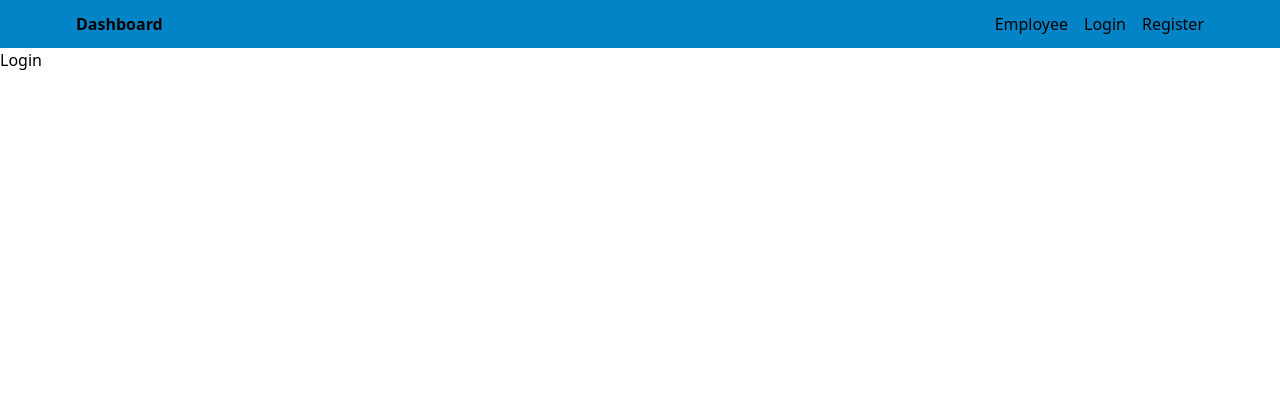
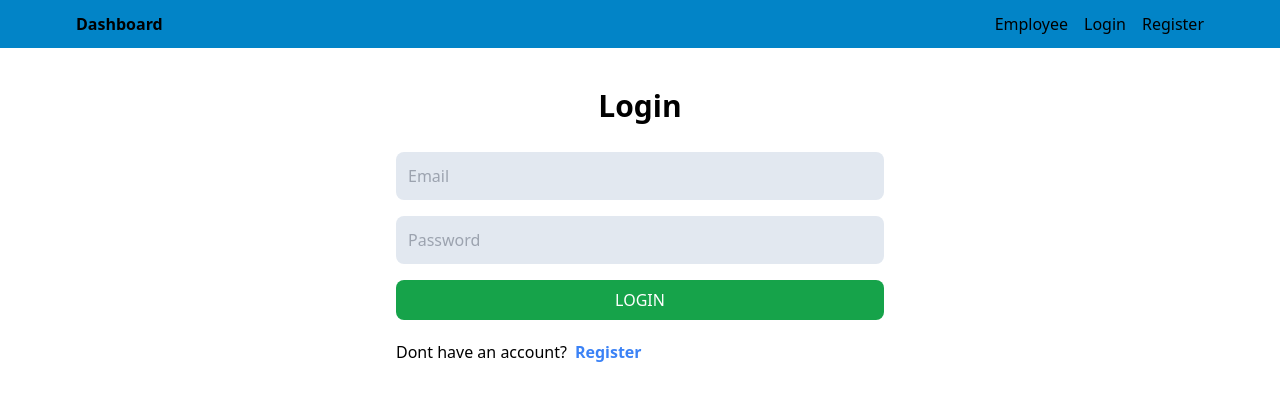
Before and after one commit to rishavConsoleLog21/ems, a React (Vite) app in the folder client/: page /login in a window 1280 px wide. Shown: the top 400 px of the page. Built offline with nearby package versions, Linux system fonts and the light colour scheme.

Commit message:
Add Login page & navigation

```diff
--- a/client/src/pages/Dashboard.jsx
+++ b/client/src/pages/Dashboard.jsx
@@ -1,7 +1,13 @@
 import React from "react";
 
 const Dashboard = () => {
-  return <div>Dashboard</div>;
+  return (
+    <div>
+      <h1 className="text-center font-semibold">
+        Welcome to Employee Management System
+      </h1>
+    </div>
+  );
 };
 
 export default Dashboard;
--- a/client/src/pages/Login.jsx
+++ b/client/src/pages/Login.jsx
@@ -1,7 +1,78 @@
-import React from "react";
+import { useState } from "react";
+import { Link, useNavigate } from "react-router-dom";
 
 const Login = () => {
-  return <div>Login</div>;
+  const navigate = useNavigate();
+  const [formData, setFormData] = useState({});
+  const [error, setError] = useState(false);
+  const [loading, setLoading] = useState(false);
+  const handleChange = (e) => {
+    setFormData({ ...formData, [e.target.id]: e.target.value });
+  };
+
+  const handleSubmit = async (e) => {
+    e.preventDefault();
+    try {
+      setLoading(true);
+      setError(false);
+      const res = await fetch("/api/v1/auth/login", {
+        method: "POST",
+        headers: {
+          "Content-Type": "application/json",
+        },
+        body: JSON.stringify(formData),
+      });
+      const data = await res.json();
+      setLoading(false);
+      if (data.success === false) {
+        setError(true);
+        return;
+      }
+      navigate("/");
+    } catch (error) {
+      setLoading(false);
+      setError(true);
+    }
+  };
+
+  return (
+    <div className="p-3 max-w-lg mx-auto">
+      <h1 className="text-3xl text-center font-semibold my-7">Login</h1>
+      <form onSubmit={handleSubmit} className="flex flex-col gap-4">
+        <input
+          type="email"
+          placeholder="Email"
+          id="email"
+          className="bg-slate-200 p-3 rounded-lg"
+          required
+          onChange={handleChange}
+        />
+        <input
+          type="password"
+          placeholder="Password"
+          id="password"
+          className="bg-slate-200 p-3 rounded-lg"
+          required
+          onChange={handleChange}
+        />
+        <button
+          disabled={loading}
+          className="bg-green-600 text-white p-2 rounded-lg uppercase hover:opacity-85 disabled:opacity-70"
+        >
+          {loading ? "Loading..." : "Login"}
+        </button>
+      </form>
+      <div className="flex gap-2 mt-5">
+        <p className="">Dont have an account? </p>
+        <Link to="/register" className="text-blue-600 font-semibold">
+          <span className="text-blue-500 hover:opacity-85">Register</span>
+        </Link>
+      </div>
+      <p className="text-red-700 mt-5">
+        {error && "An error occurred while login. Please try again."}
+      </p>
+    </div>
+  );
 };
 
 export default Login;
--- a/client/src/pages/Register.jsx
+++ b/client/src/pages/Register.jsx
@@ -1,6 +1,7 @@
 import { useState } from "react";
-import { Link } from "react-router-dom";
+import { Link, useNavigate } from "react-router-dom";
 const Register = () => {
+  const navigate = useNavigate();
   const [formData, setFormData] = useState({});
   const [error, setError] = useState(false);
   const [loading, setLoading] = useState(false);
@@ -26,6 +27,7 @@
         setError(true);
         return;
       }
+      navigate("/login");
     } catch (error) {
       setLoading(false);
       setError(true);
```
